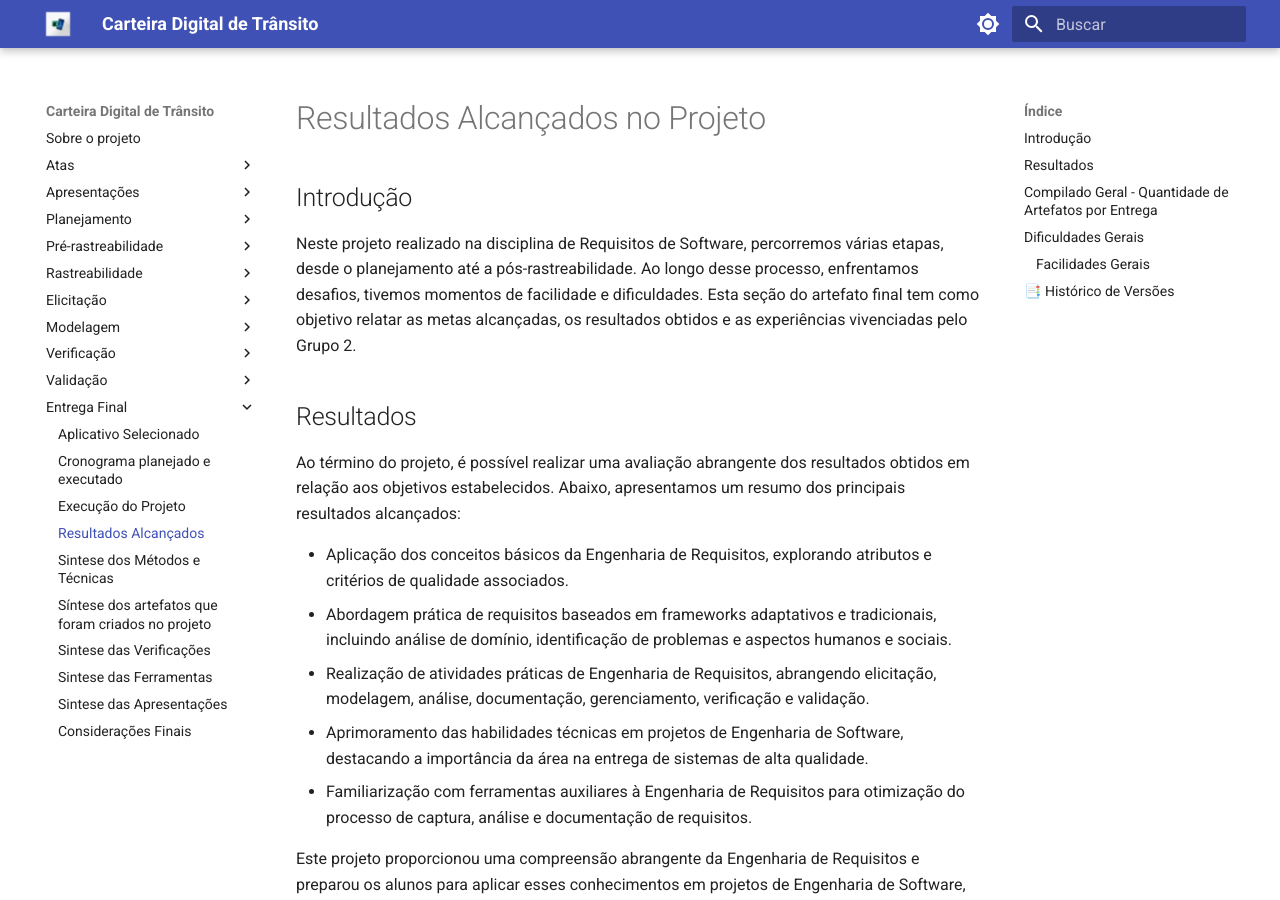
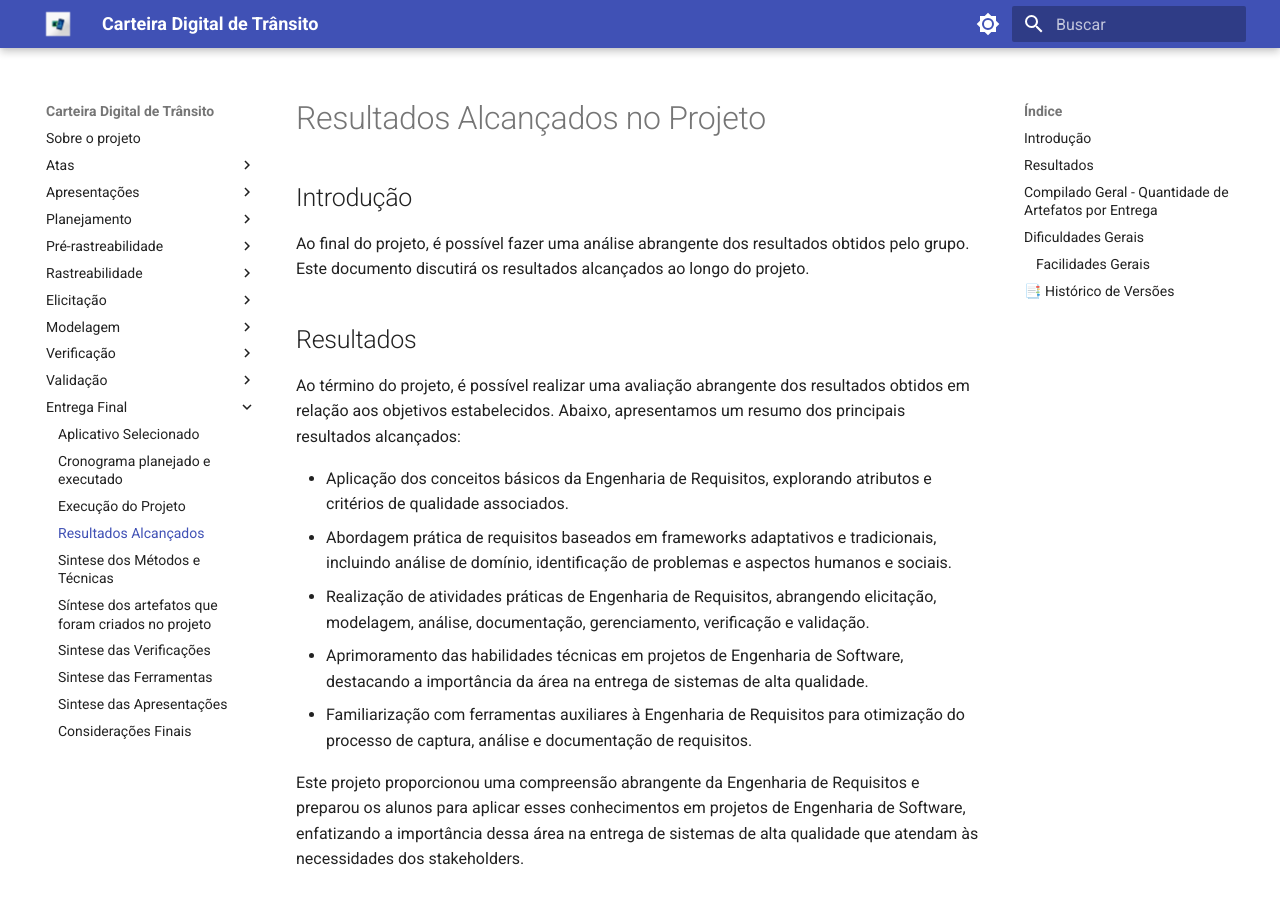
Before and after one commit to Requisitos-de-Software/2023.2-Carteira_Digital_de_Transito, an MkDocs documentation site: the page built from docs/entrega-final/resultados-alcan.md, in a window 1280 px wide and 900 px high. Built offline with MkDocs 1.6.1 and Material for MkDocs 9.7.7, drawn with Linux system fonts in a browser that asks for light colours.

Commit message:
Update resultados-alcan.md

```diff
--- a/docs/entrega-final/resultados-alcan.md
+++ b/docs/entrega-final/resultados-alcan.md
@@ -2,8 +2,7 @@
 
 ## Introdução
 
-Neste projeto realizado na disciplina de Requisitos de Software, percorremos várias etapas, desde o planejamento até a pós-rastreabilidade. Ao longo desse processo, enfrentamos desafios, tivemos momentos de facilidade e dificuldades. Esta seção do artefato final tem como objetivo relatar as metas alcançadas, os resultados obtidos e as experiências vivenciadas pelo Grupo 2.
-
+Ao final do projeto, é possível fazer uma análise abrangente dos resultados obtidos pelo grupo. Este documento discutirá os resultados alcançados ao longo do projeto.
 
 ## Resultados
 
```
